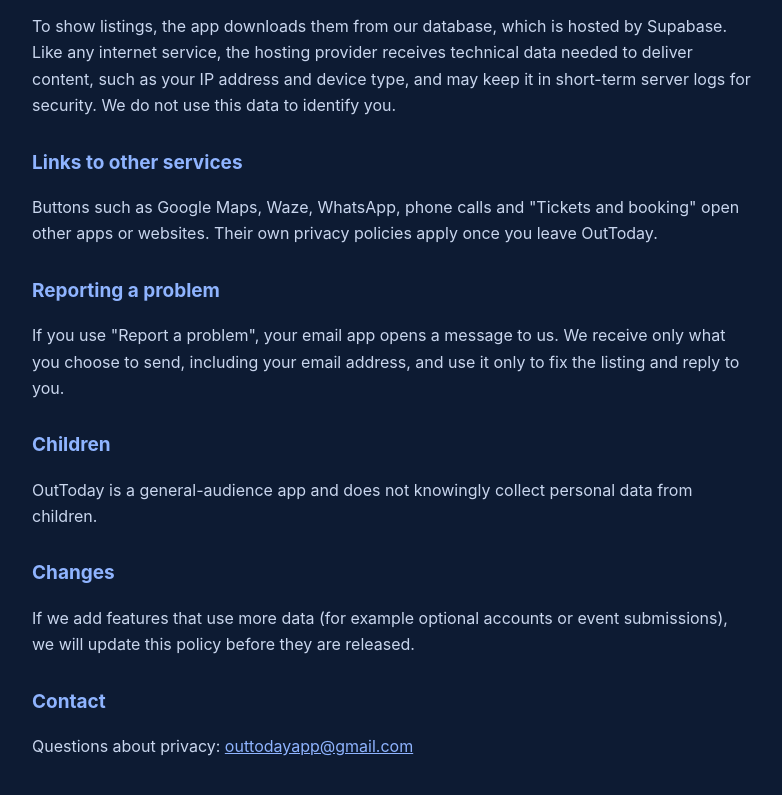
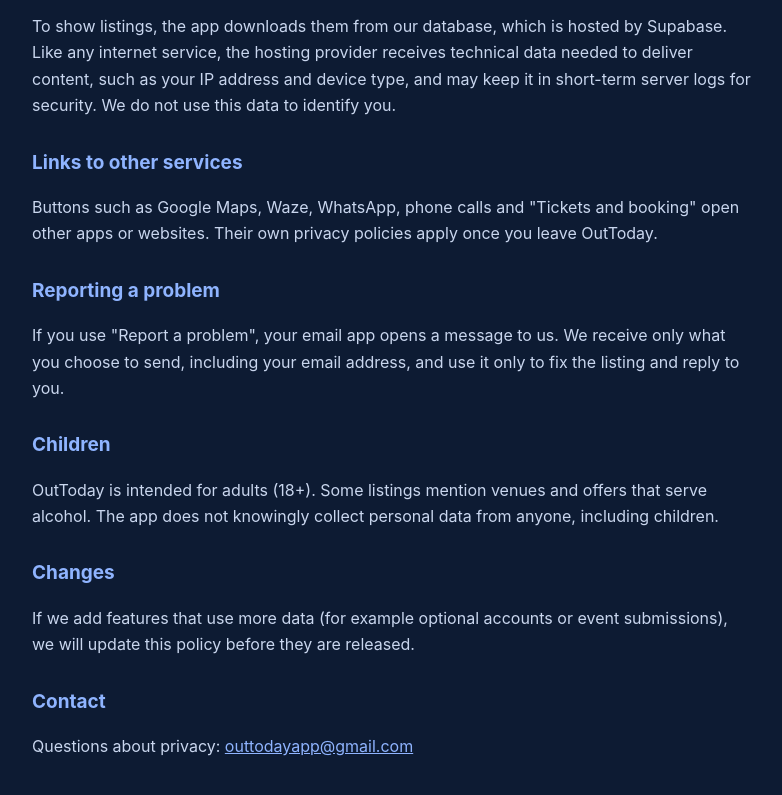
Before and after one commit to bartoszmarcinkosek/outtoday-web, a plain HTML site: page privacy.html in a window 1280 px wide. Shown: the part 908-1703 px from the top of the page, without its empty margins (248-1030 px from the left). Drawn offline with Linux system fonts and the light colour scheme.

Commit message:
Privacy: adults 18+
Co-Authored-By: Claude Opus 5.5 <noreply@anthropic.com>
Claude-Session: https://claude.ai/code/session_01RzDWSRrP542xTQtRnEGHop

```diff
--- a/privacy.html
+++ b/privacy.html
@@ -31,7 +31,7 @@ header{display:flex;align-items:center;gap:12px;margin-bottom:22px} header img{w
 <p>If you use "Report a problem", your email app opens a message to us. We receive only what you choose to send, including your email address, and use it only to fix the listing and reply to you.</p>
 
 <h2>Children</h2>
-<p>OutToday is a general-audience app and does not knowingly collect personal data from children.</p>
+<p>OutToday is intended for adults (18+). Some listings mention venues and offers that serve alcohol. The app does not knowingly collect personal data from anyone, including children.</p>
 
 <h2>Changes</h2>
 <p>If we add features that use more data (for example optional accounts or event submissions), we will update this policy before they are released.</p>
```
